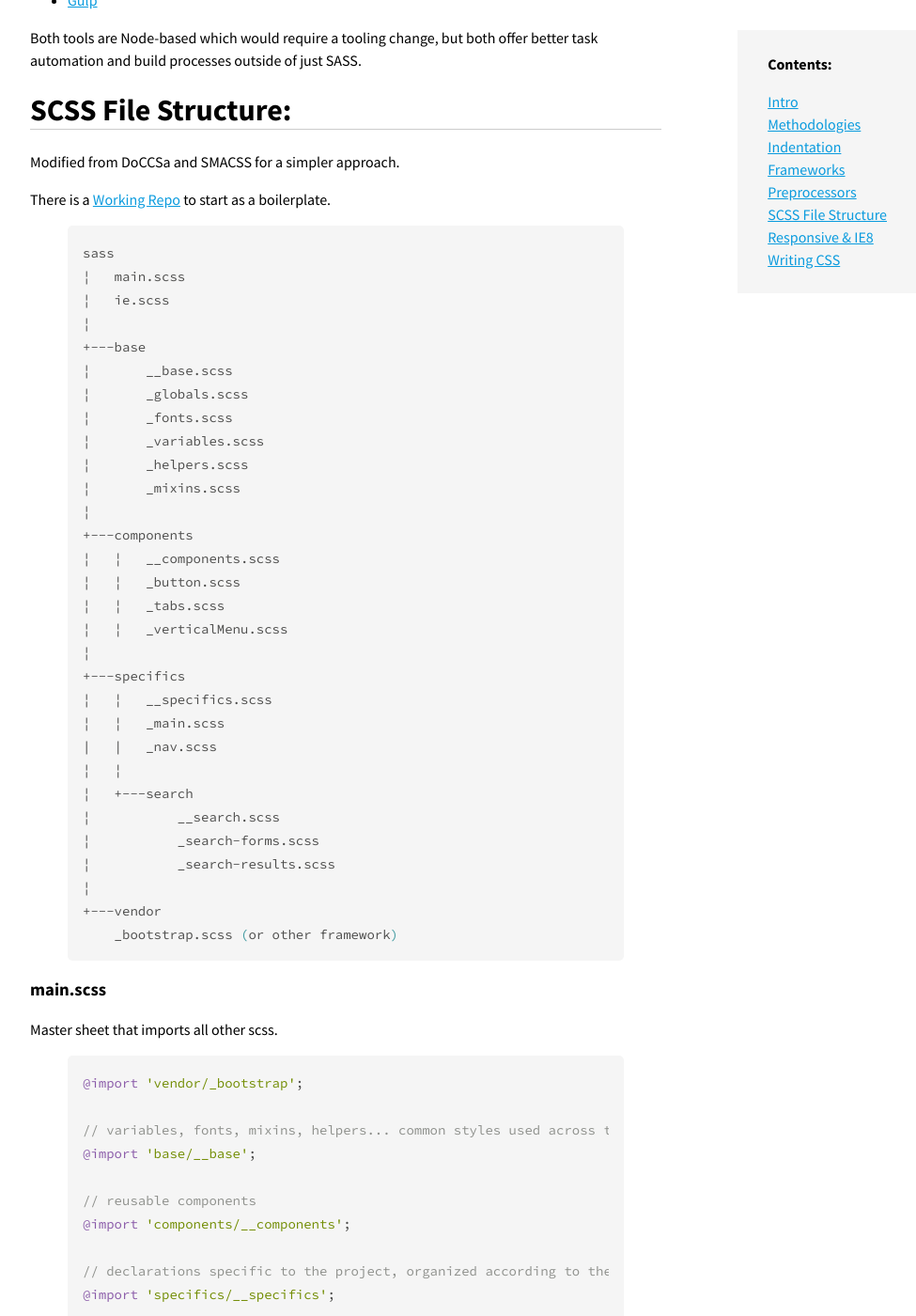
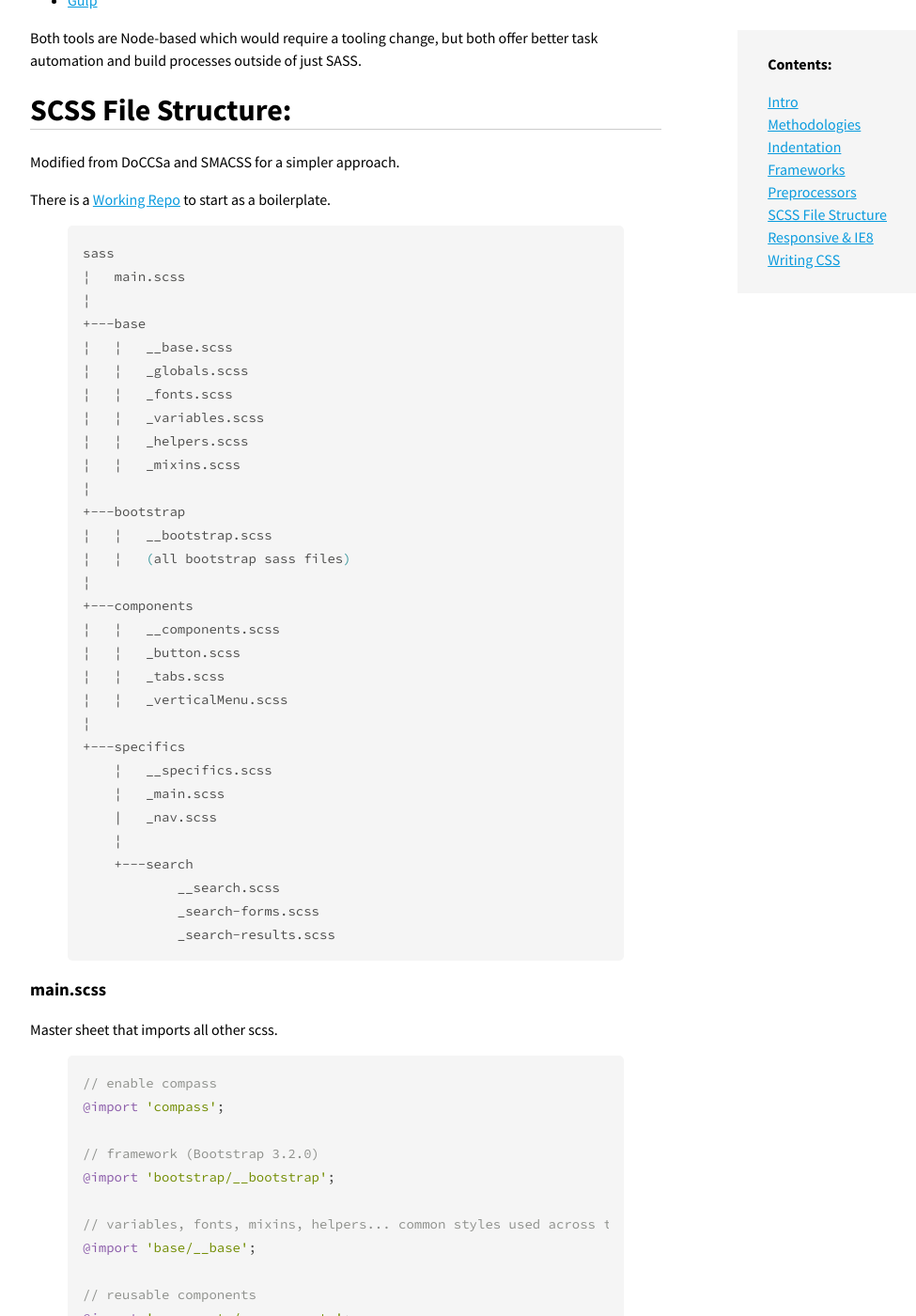
Before and after one commit to paceco/paceco.github.io, a Jekyll site: the page built from index.html, in a window 1280 px wide and 1400 px high, scrolled down 1252 px. Shown: the whole window at 94% size, without its empty margins (272-1247 px from the left). Built offline with Jekyll 4.4.1, drawn with Linux system fonts in a browser that asks for light colours; Markdown is read by kramdown in place of the engine named in the settings; some of the changed text lies outside the part shown.

Commit message:
changed to reflect new structure

```diff
--- a/index.html
+++ b/index.html
@@ -74,15 +74,18 @@ title: Pace Front-End Coding Guidelines
 {% highlight bash %}
 sass
 ¦   main.scss
-¦   ie.scss
 ¦
 +---base
-¦       __base.scss
-¦       _globals.scss
-¦       _fonts.scss
-¦       _variables.scss
-¦       _helpers.scss
-¦       _mixins.scss
+¦   ¦   __base.scss
+¦   ¦   _globals.scss
+¦   ¦   _fonts.scss
+¦   ¦   _variables.scss
+¦   ¦   _helpers.scss
+¦   ¦   _mixins.scss
+¦
++---bootstrap
+¦   ¦   __bootstrap.scss
+¦   ¦   (all bootstrap sass files)
 ¦
 +---components
 ¦   ¦   __components.scss
@@ -91,23 +94,24 @@ sass
 ¦   ¦   _verticalMenu.scss
 ¦
 +---specifics
-¦   ¦   __specifics.scss
-¦   ¦   _main.scss
-|   |   _nav.scss
-¦   ¦
-¦   +---search
-¦           __search.scss
-¦           _search-forms.scss
-¦           _search-results.scss
-¦
-+---vendor
-    _bootstrap.scss (or other framework)
+    ¦   __specifics.scss
+    ¦   _main.scss
+    |   _nav.scss
+    ¦
+    +---search
+            __search.scss
+            _search-forms.scss
+            _search-results.scss
 {% endhighlight %}
 
 <h3>main.scss</h3>
 <p>Master sheet that imports all other scss.</p>
 {% highlight scss %}
-@import 'vendor/_bootstrap';
+// enable compass
+@import 'compass';
+
+// framework (Bootstrap 3.2.0)
+@import 'bootstrap/__bootstrap';
 
 // variables, fonts, mixins, helpers... common styles used across the entire site
 @import 'base/__base';
@@ -123,13 +127,16 @@ sass
 <p>Contains rules and utilities used across the project.</p>
 
 <ul>
-  <li><b>__base</b> imports all other scss files in this folder. Nothing but imports should live in this file.</li>
-  <li><b>_globals</b> contain rules that are global to the site, things like box sizing, html font size, heading and link defaults, etc.</li>
-  <li><b>_fonts</b> for all font family declarations.</li>
-  <li><b>_variables</b> keep default values, color themes, and configurations</li>
+  <li><strong>__base</strong> imports all other scss files in this folder. Nothing but imports should live in this file.</li>
+  <li><strong>_globals</strong> contain rules that are global to the site, things like box sizing, html font size, heading and link defaults, etc.</li>
+  <li><strong>_fonts</strong> for all font family declarations.</li>
+  <li><strong>_variables</strong> keep default values, color themes, and configurations</li>
   <li><strong>_helpers</strong> contain placeholders for simple CSS functionality that can be used by many classes. A  <code>%clearfix</code> class would be an example.</li>
   <li><strong>_mixins</strong> contain all the functions that can take parameters, such as our responsive media query mixins.</li>
 </ul>
+
+<h3>Bootstrap</h3>
+<p>The entirety of bootstrap in SASS. This is ingested by the main.scss file.</p>
 
 <h3>Components</h3>
 <p>Borrowed from DoCCSa, but much simpler in scope. These are intended to be reusable and extendable pieces of code that could be used in a completely different project. Basically these will be our 'solved' design patterns.</p>
@@ -144,9 +151,6 @@ sass
   <li>If a single unscored file because too large (such as search in our above structure) break down in to smaller specific stylesheets and use an import summary (double underscore) to manage importing.</li>
 </ul>
 <p>If a set of rules becomes complex enough and modular enough, it should be moved to components for use in future projects.</p>
-
-<h3>Vendor</h3>
-<p>This is where third-party css goes, such as framework and plugin css. These files can be updated at any time.</p>
 
 <h1 id="responsive">Responsive and IE8</h1>
 <p>Projects should be written in a <a href="http://www.abookapart.com/products/mobile-first">mobile first</a> method.</p>
@@ -175,4 +179,4 @@ sass
 
 <h3>SCSS Nesting</h3>
 <p>Similar to specificity, SCSS nesting is powerful, but it can create unintentionally complex selectors.</p>
-<p>A general rule of thumb would be to avoid nesting if possible, and limit nesting, when needed, to 3 levels deep.</p>
+<p>A general rule of thumb would be to avoid nesting if possible, and limit nesting, when needed, to 3 levels deep.</p>¦
```
